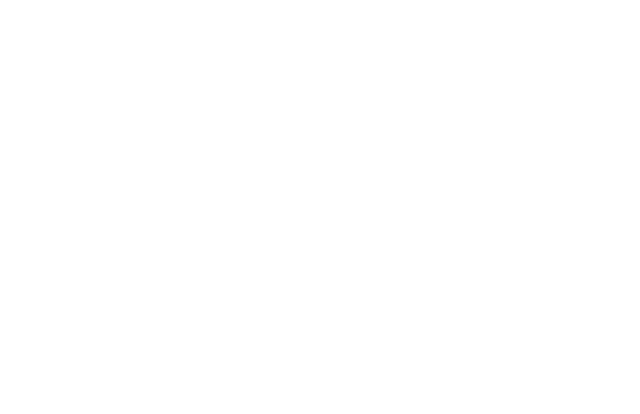
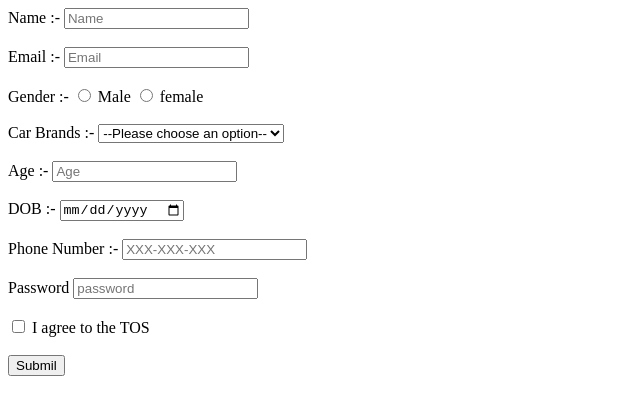
Before and after one commit to acciojob/signup-form-car-saifali509, a website: page main.html in a window 1280 px wide. Shown: the whole page, without its empty margins (0-640 px from the left). Drawn offline with Linux system fonts and the light colour scheme.

Commit message:
created a submission

```diff
--- a/main.html
+++ b/main.html
@@ -8,6 +8,39 @@
 
 <body>
 	<!-- the entire body must be written by student -->
+	<form method="post">
+		<label for="name">Name :- </label>
+		<input type="text" id="name" placeholder="Name" required><br><br>
+		<label for="email">Email :- </label>
+		<input type="email" id="email" placeholder="Email" required><br><br
+		<label>Gender :- </label>
+		<input type="radio" id="gender_m" name="gender" required>
+		<label for="gender_m">Male</label>
+		<input type="radio" id="gender_f" name="gender" required>
+		<label for="gender_f">female</label><br><br>
+		<label for="cars">Car Brands :- </label>
+         <select id="cars" required>
+			 <option value="">--Please choose an option--</option>
+			 <option value="bmw">BMW</option>
+            <option value="audi">Audi</option>
+             <option value="tesla">Tesla</option>
+		</select><br><br>
+		<label for="age">Age :- </label>
+		<input type="number" id="age" placeholder="Age" required><br><br>
+		<label for="dob">DOB :- </label>
+		<input type="date" id="dob"><br><br>
+		<label for="tel">Phone Number :- </label>
+		<input type="tel" id="tel" placeholder="XXX-XXX-XXX" required><br><br>
+		<label for="password">Password</label>
+		<input type="password" id="password" placeholder="password" required><br><br>
+		<input type="checkbox" id="tos">
+		<label for="tos">I agree to the TOS</label><br><br>
+		<button>Submil</button>
+
+
+
+
+	</form>
     <script type="text/javascript" src="./script.js">
 </script>
 
```
